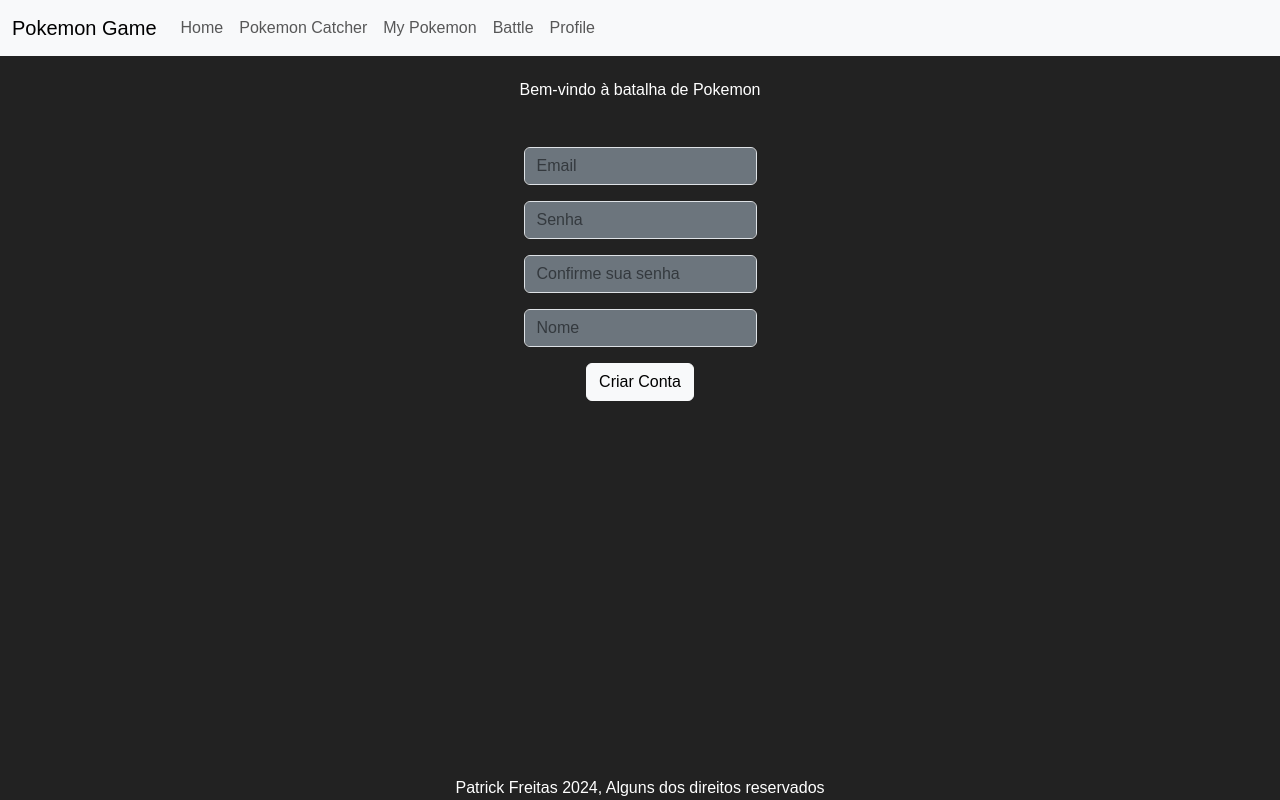
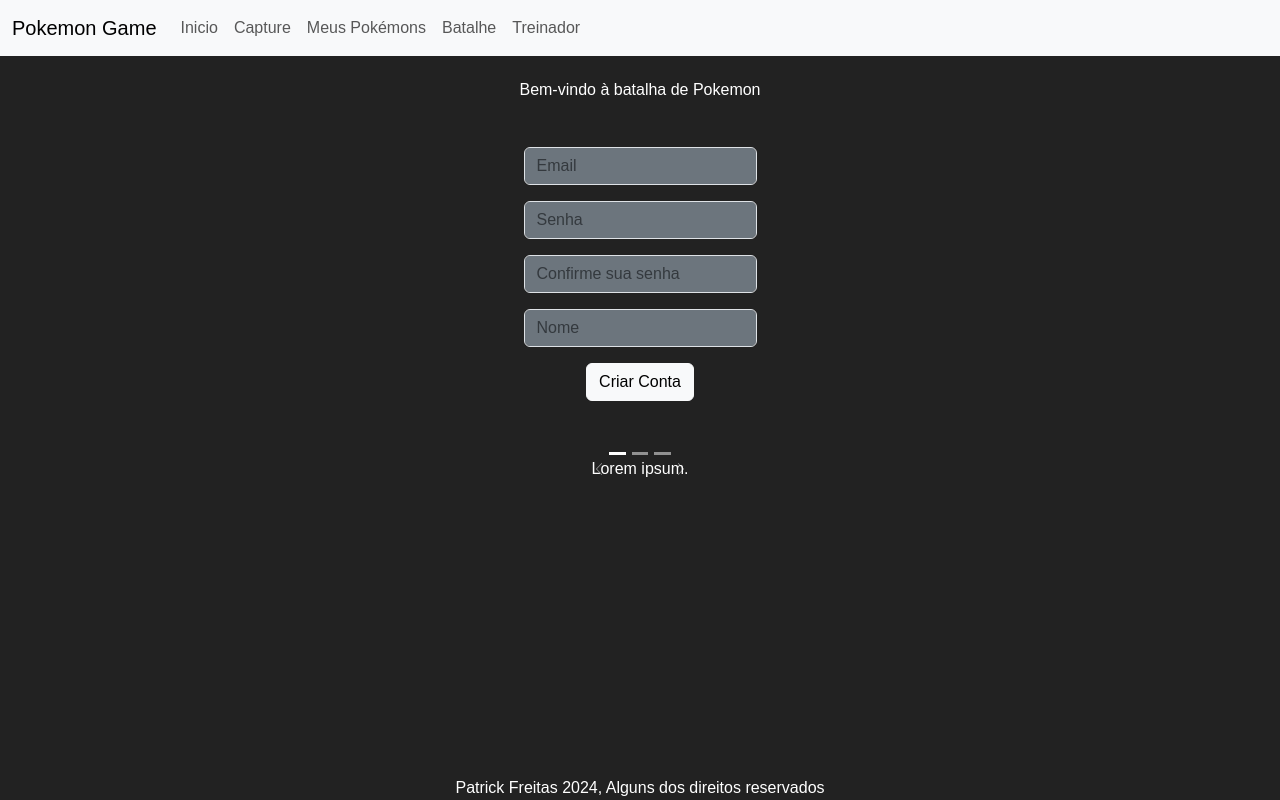
Before and after one commit to PatrickSFS/PokemonGame, a React (Vite) app: page /Home in a window 1280 px wide. Built offline with nearby package versions, Linux system fonts and the light colour scheme.

Commit message:
add: carousel

```diff
--- /dev/null
+++ b/src/components/Carousel.jsx
@@ -0,0 +1,24 @@
+import Carousel from 'react-bootstrap/Carousel';
+
+function CarouselComponent() {
+  return (
+    <div className='p-8'>
+      <Carousel interval={null}>
+        <Carousel.Item>
+        <p>Lorem ipsum.</p>
+        </Carousel.Item>
+
+        <Carousel.Item>
+        <p>Lorem ipsum.</p>
+        </Carousel.Item>
+
+        <Carousel.Item>
+        <p>Lorem ipsum.</p>
+        </Carousel.Item>
+
+      </Carousel>
+    </div>
+  );
+}
+
+export default CarouselComponent;
--- a/src/components/Navbar.jsx
+++ b/src/components/Navbar.jsx
@@ -11,11 +11,11 @@
         <Navbar.Toggle aria-controls="basic-navbar-nav" />
         <Navbar.Collapse id="basic-navbar-nav">
           <Nav className="me-auto">
-          <Nav.Link as={Link} to="/Home">Home</Nav.Link>
-            <Nav.Link as={Link} to="/PokemonCatcher">Pokemon Catcher</Nav.Link>
-            <Nav.Link as={Link} to="/MyPokemon">My Pokemon</Nav.Link>
-            <Nav.Link as={Link} to="/Battle">Battle</Nav.Link>
-            <Nav.Link as={Link} to="/Profile">Profile</Nav.Link>
+          <Nav.Link as={Link} to="/Home">Inicio</Nav.Link>
+            <Nav.Link as={Link} to="/PokemonCatcher">Capture</Nav.Link>
+            <Nav.Link as={Link} to="/MyPokemon">Meus Pokémons</Nav.Link>
+            <Nav.Link as={Link} to="/Battle">Batalhe</Nav.Link>
+            <Nav.Link as={Link} to="/Profile">Treinador</Nav.Link>
           </Nav>
         </Navbar.Collapse>
       </Container>
--- a/src/pages/Home.jsx
+++ b/src/pages/Home.jsx
@@ -1,7 +1,8 @@
 import Form from '../components/Form';
 import { useState } from 'react';
-import ImgComponent from '../components/image';
+import ImgComponent from '../components/Image';
 import { useNavigate } from 'react-router-dom';
+import CarouselComponent from '../components/Carousel';
 
 function Home() {
   const [login, setLogin] = useState(false);
@@ -45,6 +46,9 @@
 
           </main>
         )}
+
+        <CarouselComponent />
+
       </div>
 
     </div>
--- a/src/pages/PokemonCatcher.jsx
+++ b/src/pages/PokemonCatcher.jsx
@@ -2,6 +2,8 @@
   return(
     <div className='container min-h-[90vh]'>
       PokemonCatcher
+      consumo da api
+      mostrar 10 pokemons aleatorios e dar a opção de escolher 5 para a pokedex (MyPokemon)
     </div>
   )
 }
```
Also changed, not shown: src/assets/imagem2.png (added).
